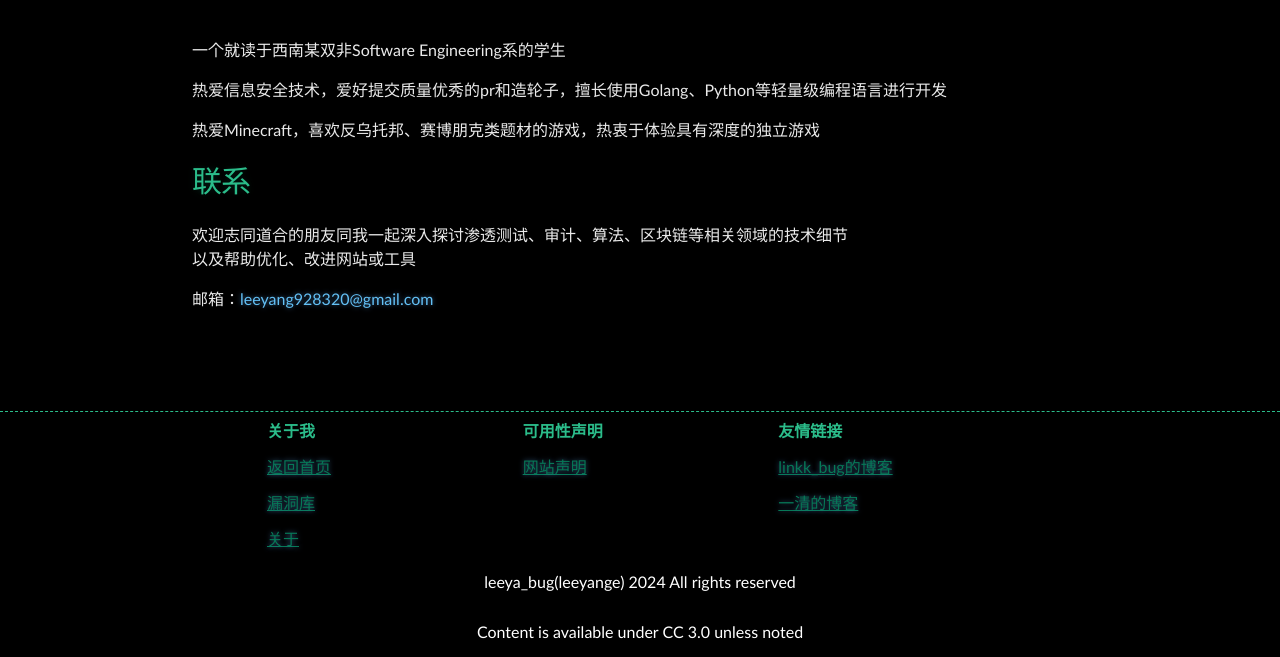
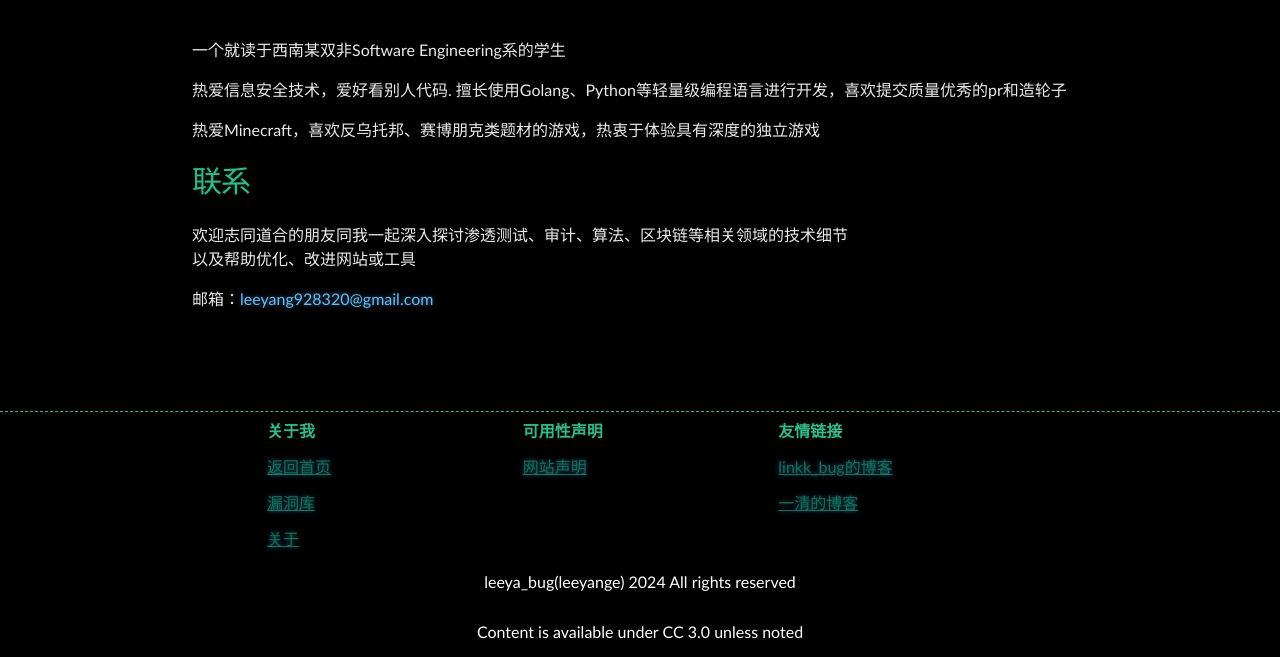
Before and after one commit to Leeyangee/leeyangee.github.io, a Jekyll site: the page built from about.md, in a window 1280 px wide. Shown: the part 439-1096 px from the top of the page. Built offline with Jekyll 4.4.1, drawn with Linux system fonts in a browser that asks for light colours.

Commit message:
Update about.md

```diff
--- a/about.md
+++ b/about.md
@@ -5,7 +5,7 @@ title: 关于
 
 一个就读于西南某双非Software Engineering系的学生
 
-热爱信息安全技术，爱好提交质量优秀的pr和造轮子，擅长使用Golang、Python等轻量级编程语言进行开发
+热爱信息安全技术，爱好看别人代码. 擅长使用Golang、Python等轻量级编程语言进行开发，喜欢提交质量优秀的pr和造轮子
 
 热爱Minecraft，喜欢反乌托邦、赛博朋克类题材的游戏，热衷于体验具有深度的独立游戏
 
```
